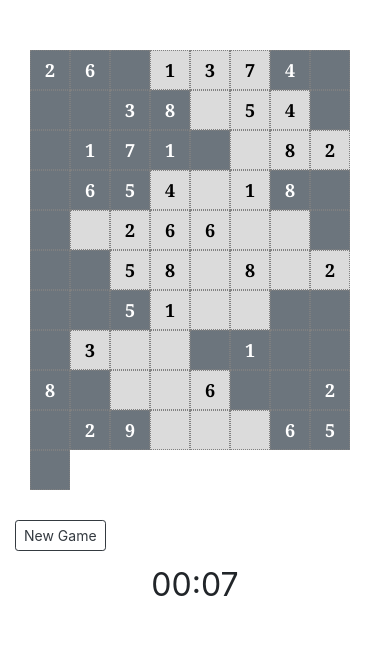
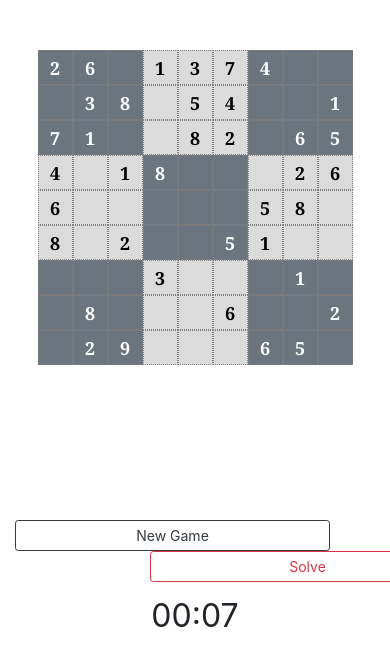
Before and after one commit to curtisyungen/sudoku, a React (Create React App) app: page / in a window 390 px wide. Shown: the top 666 px of the page. Built offline with nearby package versions, Linux system fonts and the light colour scheme.

Commit message:
Add files via upload

```diff
--- a/src/App.css
+++ b/src/App.css
@@ -56,6 +56,6 @@
 @media screen and (max-width: 960px) {
   #solveGame,
   #newGame {
-    width: auto;
+    width: 315px;
   }
 }
--- a/src/components/Board/board.css
+++ b/src/components/Board/board.css
@@ -7,6 +7,6 @@
 @media screen and (max-width: 960px) {
     .board {
         margin: 50px auto 20px auto;
-        max-width: 360px;
+        max-width: 315px;
     }
 }
--- a/src/components/Cell/cell.css
+++ b/src/components/Cell/cell.css
@@ -26,7 +26,7 @@
 
 @media screen and (max-width: 960px) {
     .cell {
-        height: 40px;
-        width: 40px;
+        height: 35px;
+        width: 35px;
     }
 }
```
